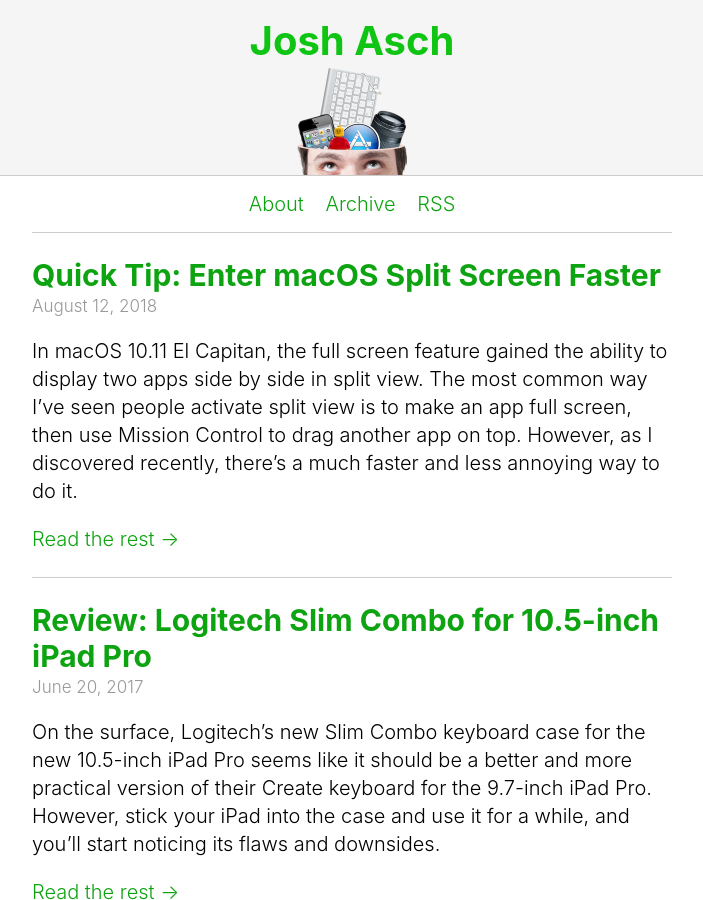
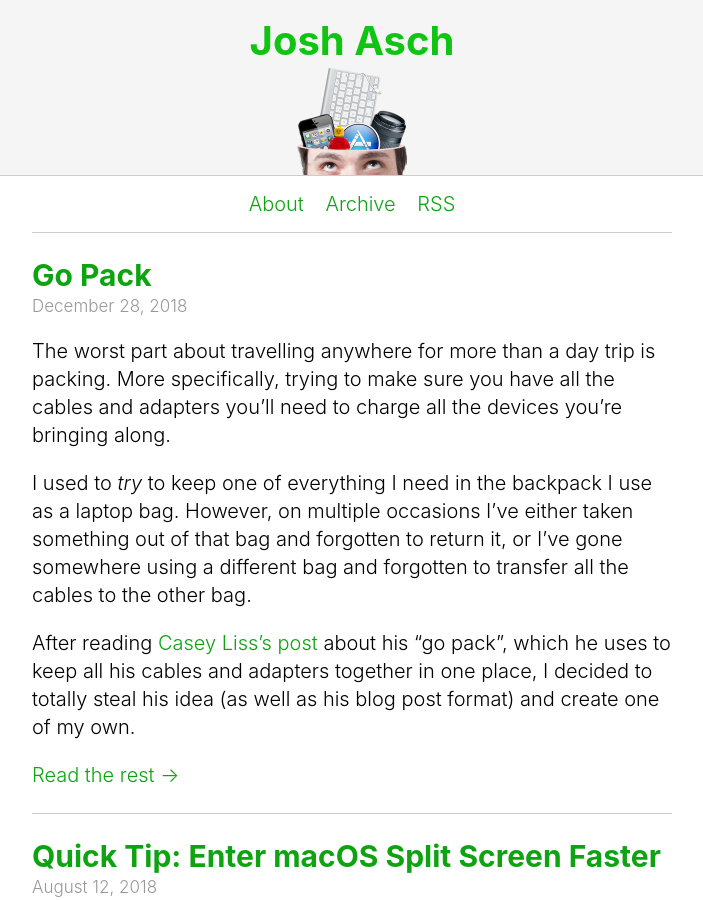
Before and after one commit to jobbogamer/jobbogamer.github.io, a Jekyll site: the page built from index.html, in a window 1280 px wide and 900 px high. Shown: the whole window, without its empty margins (288-991 px from the left). Built offline with Jekyll 4.4.1, drawn with Linux system fonts in a browser that asks for light colours; the list of posts is cut into pages by our own code; comment, search, counter and statistics services are not loaded; some of the changed text lies outside the part shown.

Commit message:
New post: Go Pack

```diff
--- a/_drafts/go-pack.md
+++ b/_posts/2018-12-28-go-pack.md
@@ -29,27 +29,31 @@
 
 I would never, ever trust a third party Apple Watch cable. I tried using one once, and my watch shut down from overheating. Apple also offers a 2 metre version for £39, but I've never found that I needed a longer cable.
 
-5 - [Apple USB-C Charge Cable (1m)][usb_c_cable] - £19
+5 - [Spigen Apple Watch stand][watch_stand] - £8.99
+
+I like using my Apple Watch in Nightstand Mode, which is difficult to achieve with a bare cable, because it tends to disconnect from the watch if you try to set the watch down vertically. This stand holds the watch and the charging cable steady for Nightstand Mode.
+
+6 - [Apple USB-C Charge Cable (1m)][usb_c_cable] - £19
 
 I wanted to put a USB-C cable in the bag, and this one came with my iPad. I wouldn't necessarily say this is the best option due to its price, but I happened to already have it anyway.
-
-6 - [StarTech Slim HDMI Cable (6ft)][hdmi] - £6.93
-
-One time I made the mistake of going away without an HDMI cable, and ended up having to watch videos by balancing my laptop on my lap in bed. Now I bring this HDMI cable with me so I can connect to the TV which is usually around somewhere. I picked this particular one because it's incredibly thin, so takes up less space in the bag.
 
 7 - [USB-C 7-in-one multi-port adapter][multiport] - £25.99
 
 Any recent MacBook Pro owner is probably a resident of [Dongletown][dongletown], and I'm no different. This (totally unbranded) USB-C adapter has three USB-A ports, an SD card slot, HDMI, and USB-C passthrough. It gets the job done. The HDMI port doesn't support 4K60, but chances are I'm only ever using it to watch Netflix or Plex anyway, which don't need 60fps support.
 
-8 - [Cable Matters USB Extension Cable (10ft)][usb_extension] - £7.99
+8 - [StarTech Slim HDMI Cable (6ft)][hdmi] - £6.93
+
+One time I made the mistake of going away without an HDMI cable, and ended up having to watch videos by balancing my laptop on my lap in bed. Now I bring this HDMI cable with me so I can connect to the TV which is usually around somewhere. I picked this particular one because it's incredibly thin, so takes up less space in the bag.
+
+9 - [Cable Matters USB Extension Cable (10ft)][usb_extension] - £7.99
 
 With everything charging through the Anker brick, this USB extension cable is paired with one of the Lightning cables to allow one of the two phones to be charged on the opposite side of the bed.
 
-9 - [Apple EarPods with 3.5mm Headphone Plug][headphones] - £29
+10 - [Apple EarPods with 3.5mm Headphone Plug][headphones] - £29
 
 Normally I use either AirPods or Bose QuietComfort headphones, but if I'm ever in a situation where one of those is out of battery (or I forgot to bring them) then EarPods will do in a pinch. As mentioned before, I've bought far too many iPhones in the past, so I have an abundance of these laying around. I specifically picked the 3.5mm variant over Lightning so that they also work in a MacBook Pro or a Nintendo Switch.
 
-10 - [Apple Lightning to 3.5mm Headphone Jack Adapter][headphone_adapter] - £9
+11 - [Apple Lightning to 3.5mm Headphone Jack Adapter][headphone_adapter] - £9
 
 The aforementioned EarPods are no use for an iPhone without this adapter. I still had this adapter in a drawer from my iPhone 7.
 
@@ -58,8 +62,9 @@
 Overall the cost of this go pack, if you were to buy everything right now, would be just over £200. However, as mentioned, I already had a lot of this stuff going spare already; I only spent around £55 purchasing the bag and some of the items to fill it with. I believe that £55 is well worth it to avoid some of the stress of packing.
 
 
+[photo]: /images/2018/12/28/go-pack.jpg
+
 [casey]: https://www.caseyliss.com/2018/10/17/go-pack-2018
-[photo]: /images/2018/12/26/go-pack.jpg
 [usb_pd]: https://en.wikipedia.org/wiki/USB-C#USB_Power_Delivery_specification
 [dongletown]: https://www.relay.fm/upgrade/114
 
```
Also changed, not shown: other parts of _posts/2018-12-28-go-pack.md (+1 -0 lines), 1 other file.
